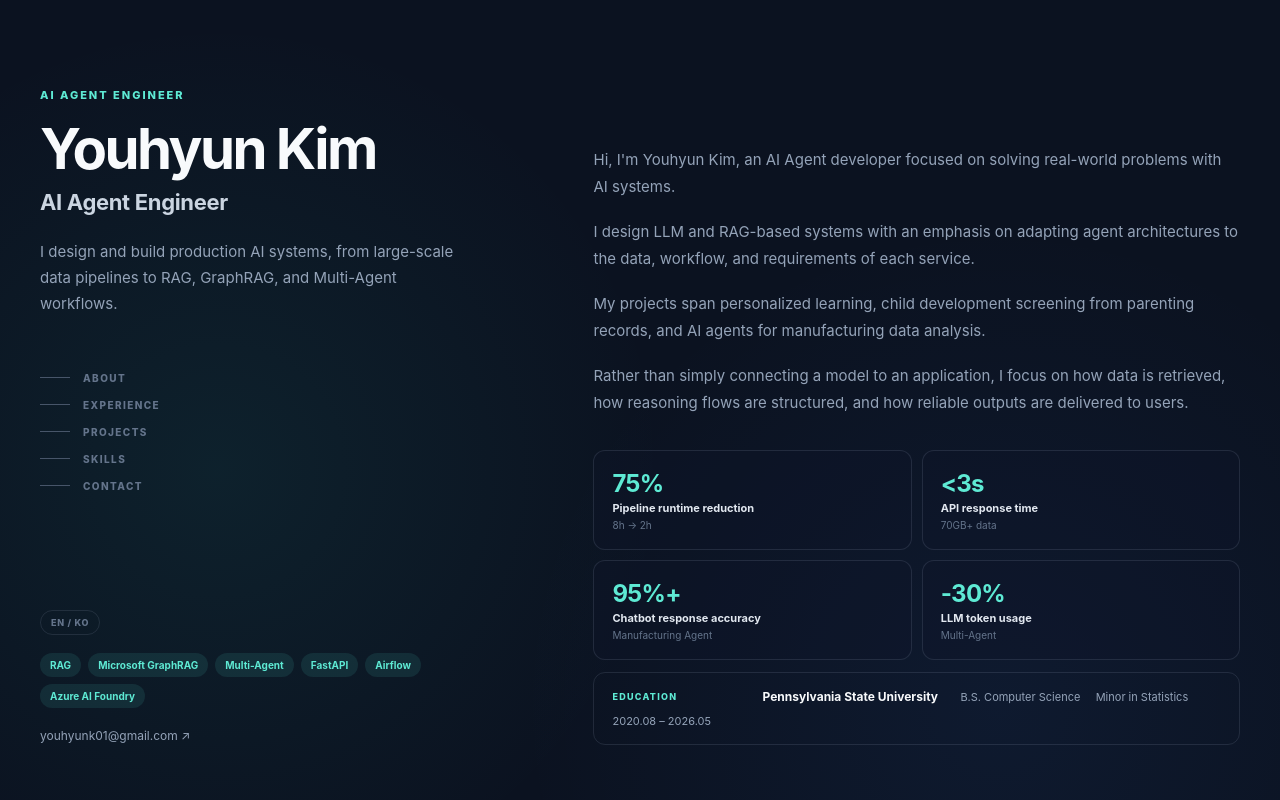
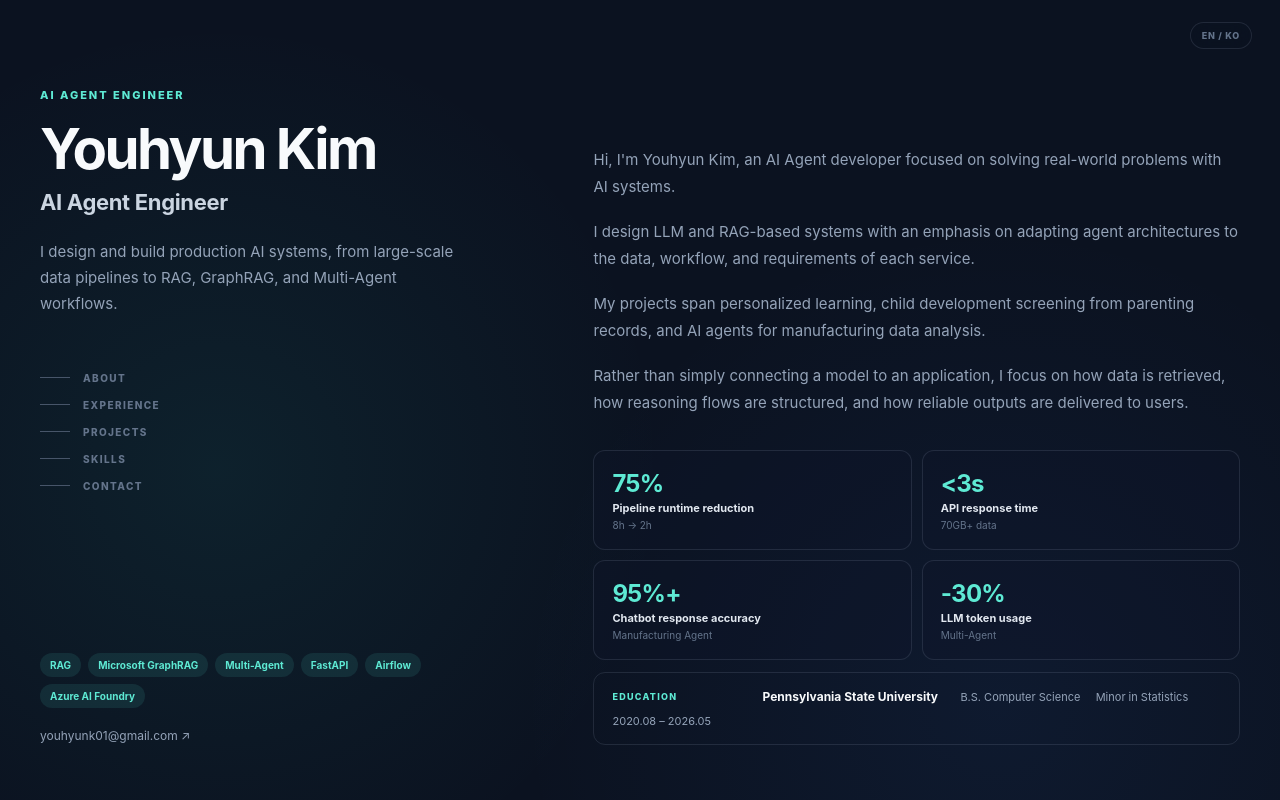
Before and after one commit to jalo0228/portfolio_dev, a Next.js app: page /en in a window 1280 px wide. Shown: the top 800 px of the page. Built offline with nearby package versions, Linux system fonts and the light colour scheme.

Commit message:
Move language switch to top-right viewport

```diff
--- a/app/globals.css
+++ b/app/globals.css
@@ -133,13 +133,19 @@ a { color: inherit; text-decoration: none; }
 .profile-nav a:hover { color: var(--text-strong); }
 .profile-nav a:hover .profile-nav-line { width: 58px; background: var(--accent); }
 .profile-bottom { margin-top: auto; }
-.profile-controls { margin-bottom: 18px; }
+.profile-controls { margin: 0; }
 .desktop-lang-switch {
+  position: fixed;
+  top: 22px;
+  right: 28px;
+  z-index: 60;
   display: inline-flex;
   color: var(--muted-2);
+  background: rgba(11,18,32,.78);
+  backdrop-filter: blur(10px);
   border: 1px solid var(--line);
   border-radius: 999px;
-  padding: 6px 10px;
+  padding: 7px 11px;
   font-size: 9px;
   font-weight: 800;
   letter-spacing: .08em;
@@ -623,6 +629,7 @@ a { color: inherit; text-decoration: none; }
 
 /* Tablet */
 @media (max-width: 960px) {
+  .desktop-lang-switch { display: none; }
   .site-header-home {
     display: grid;
     position: sticky;
```
